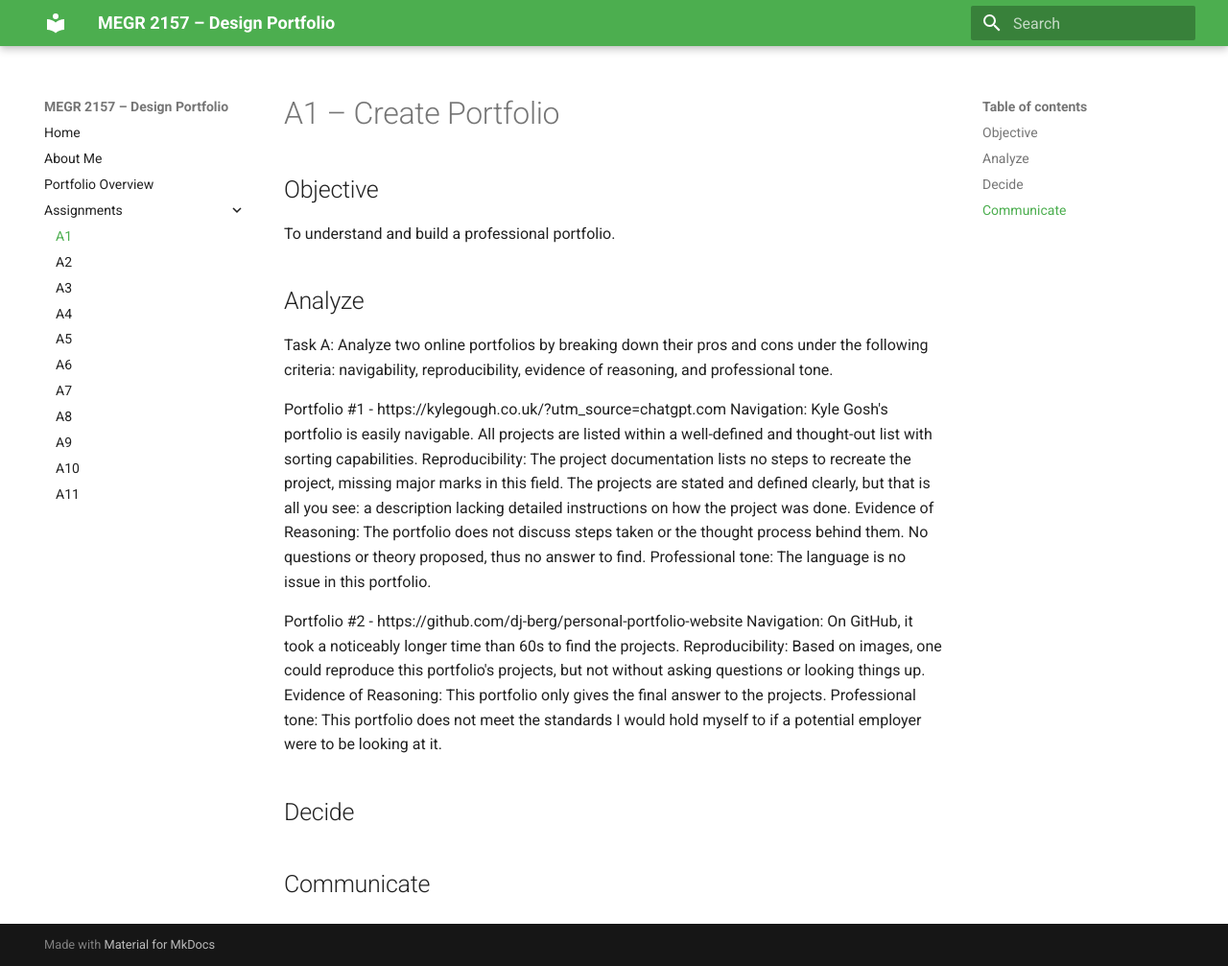
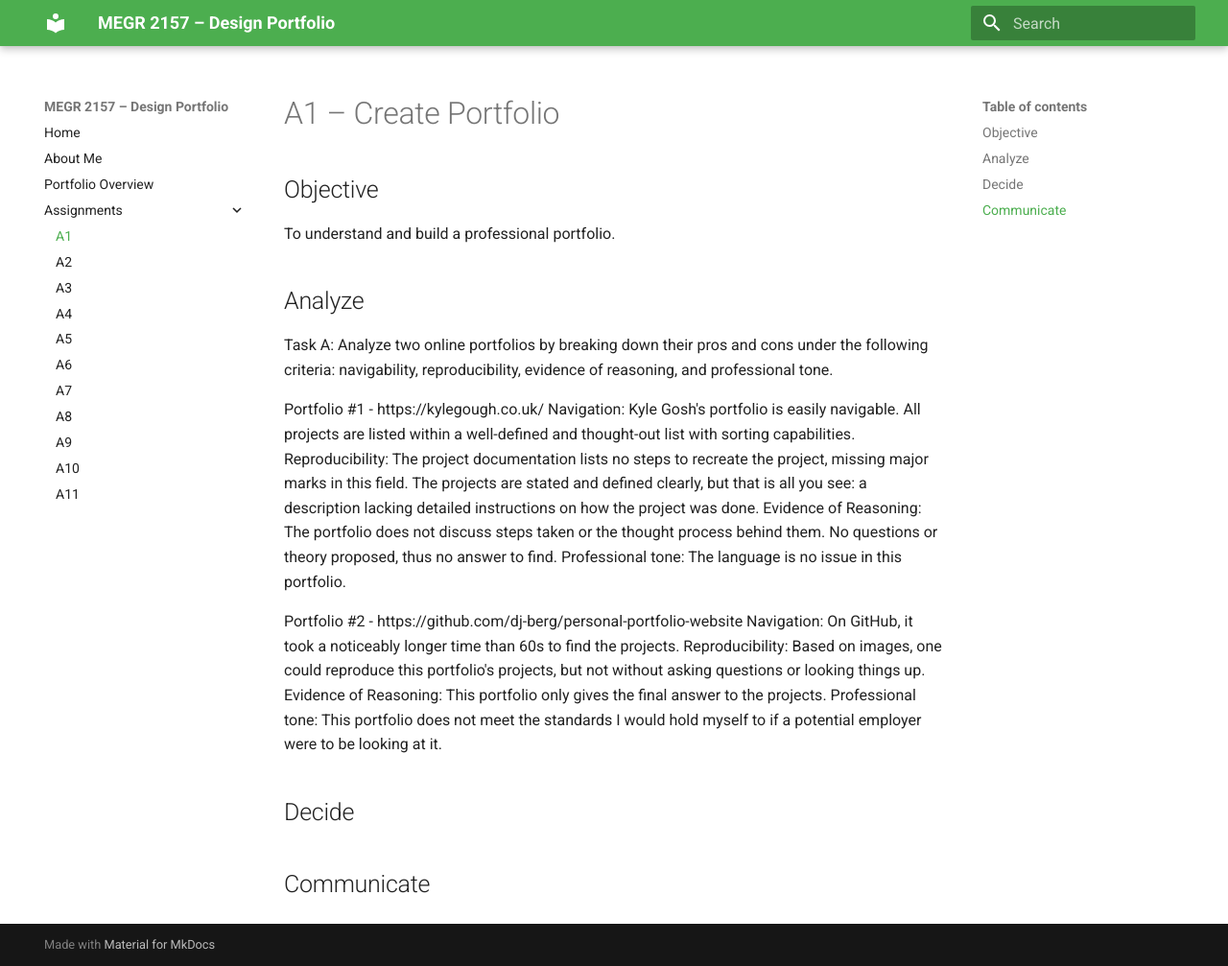
Before and after one commit to pbrown95-glitch/megr2157-portfolio, an MkDocs documentation site: the page built from docs/assignments/A01/index.md, in a window 1280 px wide and 1007 px high. Shown: the whole window at 96% size. Built offline with MkDocs 1.6.1 and Material for MkDocs 9.7.7, drawn with Linux system fonts in a browser that asks for light colours; part of the change alters nothing that is shown.

Commit message:
Update index.md

```diff
--- a/docs/assignments/A01/index.md
+++ b/docs/assignments/A01/index.md
@@ -7,7 +7,7 @@ To understand and build a professional portfolio.
 
 Task A: Analyze two online portfolios by breaking down their pros and cons under the following criteria: navigability, reproducibility, evidence of reasoning, and professional tone.
 
-Portfolio #1 - https://kylegough.co.uk/?utm_source=chatgpt.com
+Portfolio #1 - https://kylegough.co.uk/
   Navigation: Kyle Gosh's portfolio is easily navigable. All projects are listed within a well-defined and thought-out list with sorting capabilities.
   Reproducibility:  The project documentation lists no steps to recreate the project, missing major marks in this field. The projects are stated and defined clearly, but that is all you see: a description
   lacking detailed instructions on how the project was done.
```
